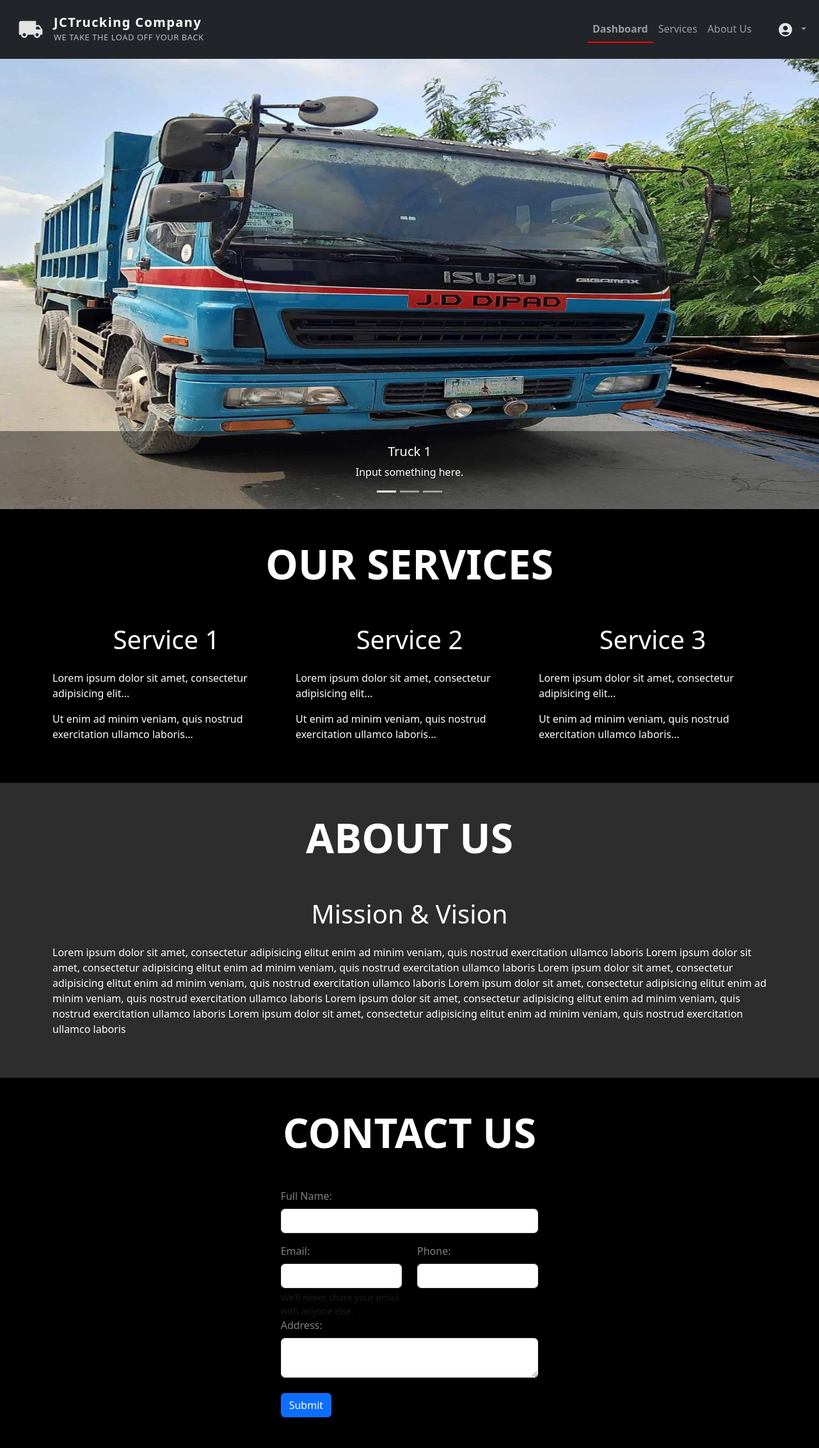
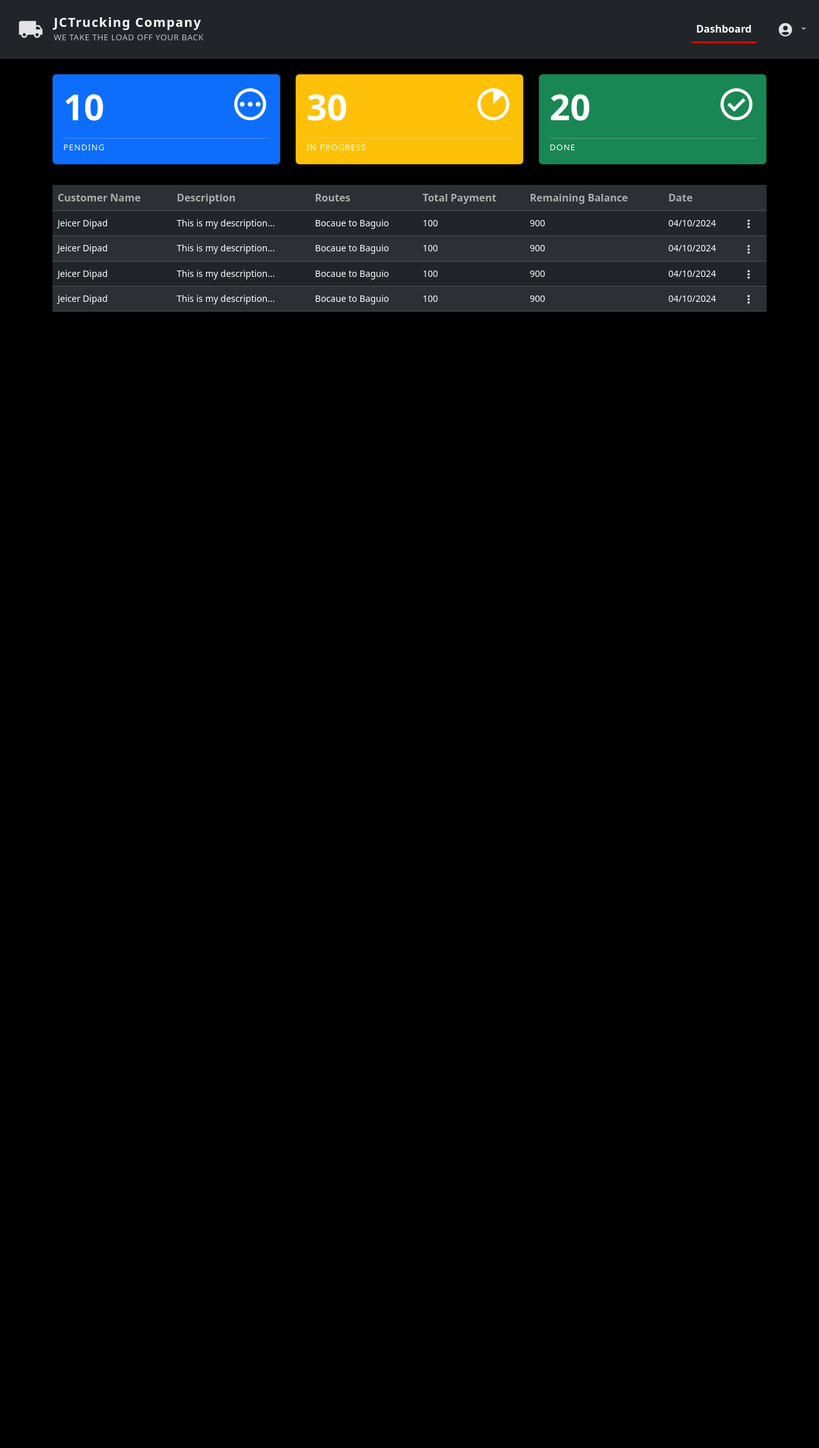
Before and after one commit to abad123-cmd/SAD2, a Flask app: template templates/usersdashboard.html in a window 1280 px wide. Shown: the whole page at 64% size. After the commit the page ends 487 px from the top, so only its background shows below. Run offline with Flask 3, Linux system fonts and the light colour scheme; the template is opened without the code that fills it, so the values that code supplies are empty.

Commit message:
update dashboard

```diff
--- a/templates/styles/globalStyle.css
+++ b/templates/styles/globalStyle.css
@@ -30,6 +30,12 @@
     .carouselImg {
         height: 88vh;
     }
+
+    .chartLogo {
+        height: 60px;
+        width: 60px;
+        float: right;
+    }
 }
 
 /* TABLET VIEW */
@@ -57,6 +63,13 @@
 
     .carouselImg {
         height: 70vw;
+    }
+
+
+    .chartLogo {
+        height: 50px;
+        width: 50px;
+        float: right;
     }
 }
 
@@ -86,6 +99,13 @@
     .carouselImg {
         height: 50vh;
     }
+
+
+    .chartLogo {
+        height: 50px;
+        width: 50px;
+        float: right;
+    }
 }
 
 nav {
@@ -95,6 +115,14 @@
 body {
     background-color: #000000;
     color: #ffffff;
+}
+
+th {
+    color: #acacac !important;
+}
+
+td {
+    font-size: 14px;
 }
 
 .dropdown-menu.show {
@@ -129,3 +157,13 @@
 .form-label {
     color: gray;
 }
+
+.card-body {
+    color: #ffffff;
+}
+
+.card-text {
+    letter-spacing: 1px;
+    font-size: 13px;
+    text-transform: uppercase;
+}
--- a/templates/usersdashboard.html
+++ b/templates/usersdashboard.html
@@ -9,73 +9,8 @@
         <script src="https://cdn.jsdelivr.net/npm/bootstrap@5.3.3/dist/js/bootstrap.bundle.min.js"></script>
 
         <link rel="stylesheet" href="./styles/globalStyle.css">
-
-        <script>
-            function showSection(section) {
-                document.querySelectorAll(".section").forEach(sec => sec.classList.remove("active-section"));
-                document.querySelector("." + section).classList.add("active-section");
-            }
-
-            function updateTruckImage(selectedTruck) {
-                var checkboxes = document.querySelectorAll(".trucks-section input[type='checkbox']");
-                var truckImage = document.getElementById("truck-image");
-
-                checkboxes.forEach(checkbox => {
-                    if (checkbox !== selectedTruck) {
-                        checkbox.checked = false;
-                    }
-                });
-
-                if (selectedTruck.value === "truck2") {
-                    truckImage.src = "../static/truck2.png";
-                } else if (selectedTruck.value === "truck3") {
-                    truckImage.src = "../static/truck3.png";
-                } else {
-                    truckImage.src = "../static/truck1.png";
-                }
-            }
-
-            var getCurrentTheme = ""
-
-            function updateTheme() {
-                getCurrentTheme = localStorage.getItem("theme")
-                localStorage.setItem("theme", !getCurrentTheme ? 'light' : getCurrentTheme == 'dark' ? 'light' : 'dark')
-            }
-        </script>
-
-
     </head>
     <body>
-        <!-- <nav class="navbar">
-            <div class="logo-container">
-                <img src="../static/trucknew123.png" alt="Truck Logo">
-                <div>
-                    <div class="company-name">JCTrucking Company</div>
-                    <div class="tagline">WE TAKE THE LOAD OFF YOUR BACK</div>
-                </div>
-            </div>
-            <ul class="nav-links">
-                <li><a href="#" onclick="showSection('home')" class="active">HOME</a></li>
-                <li><a href="#" onclick="showSection('about')">ABOUT</a></li>
-                <li><a href="#" onclick="showSection('trucks-section')">TRUCKS</a></li>
-                <li><a href="#" onclick="showSection('services')">SERVICES</a></li>
-                <li><a href="#" onclick="showSection('contact')">CONTACT US</a></li>
-                <li><a href="{{ url_for('logout') }}">LOGOUT</a></li>
-            </ul>
-        </nav> -->
-
-        <!-- <nav class="navbar navbar-expand-lg bg-dark text-white">
-            <img src="../static/logo.svg" alt="logo" width="40" height="40" class="mx-3">
-            <span>
-                <h1 class="fw-bold fs-5 mb-0 logo_title">
-                    JCTrucking Company
-                </h1>
-                <div class="fw-lighter logo_subtitle">
-                    WE TAKE THE LOAD OFF YOUR BACK
-                </div>
-            </span>
-        </nav> -->
-
         <nav class="navbar navbar-expand-lg navbar-dark bg-dark">
             <div class="container-fluid">
                <div class="navbar navbar-expand-lg">
@@ -101,12 +36,7 @@
                     <li class="nav-item currentPage">
                         <a class="nav-link" href="#dashboard">Dashboard</a>
                     </li>
-                    <li class="nav-item onHover">
-                        <a class="nav-link" href="#services">Services</a>
-                    </li>
-                    <li class="nav-item onHover">
-                        <a class="nav-link" href="#aboutUs">About Us</a>
-                    </li>
+
                     <li class="nav-item dropdown d-none d-lg-block">
                         <a class="nav-link dropdown-toggle" data-bs-toggle="dropdown" href="#" role="button" aria-expanded="false">
                             <img src="../static/logo/account_circle.svg" alt="logo" width="25" height="25" class="mx-1 ms-4">
@@ -133,132 +63,148 @@
             </div>
         </nav>
         <div data-bs-spy="scroll" data-bs-target="#navbar-example2" data-bs-offset="0" class="scrollspy-example" tabindex="0">
-            <div id="dashboard">
-                <div id="carouselExampleCaptions" class="carousel slide" data-bs-ride="carousel">
-                    <div class="carousel-indicators">
-                      <button type="button" data-bs-target="#carouselExampleCaptions" data-bs-slide-to="0" class="active" aria-current="true" aria-label="Slide 1"></button>
-                      <button type="button" data-bs-target="#carouselExampleCaptions" data-bs-slide-to="1" aria-label="Slide 2"></button>
-                      <button type="button" data-bs-target="#carouselExampleCaptions" data-bs-slide-to="2" aria-label="Slide 3"></button>
-                    </div>
-                    <div class="carousel-inner">
-                      <div class="carousel-item active">
-                        <img src="../static/truck1.png" class="d-block w-100 carouselImg" alt="truck1">
-                        <div class="carousel-caption d-block">
-                          <h5>Truck 1</h5>
-                          <p>Input something here.</p>
-                        </div>
-                      </div>
-                      <div class="carousel-item">
-                        <img src="../static/truck2.png" class="d-block w-100 carouselImg" alt="truck2">
-                        <div class="carousel-caption d-block">
-                          <h5>Truck 2</h5>
-                          <p>Input something here.</p>
-                        </div>
-                      </div>
-                      <div class="carousel-item">
-                        <img src="../static/truck3.png" class="d-block w-100 carouselImg" alt="truck3">
-                        <div class="carousel-caption d-block">
-                          <h5>Truck 3</h5>
-                          <p>Input something here.</p>
-                        </div>
-                      </div>
-                    </div>
-                    <button class="carousel-control-prev" type="button" data-bs-target="#carouselExampleCaptions" data-bs-slide="prev">
-                      <span class="carousel-control-prev-icon" aria-hidden="true"></span>
-                      <span class="visually-hidden">Previous</span>
-                    </button>
-                    <button class="carousel-control-next" type="button" data-bs-target="#carouselExampleCaptions" data-bs-slide="next">
-                      <span class="carousel-control-next-icon" aria-hidden="true"></span>
-                      <span class="visually-hidden">Next</span>
-                    </button>
-                </div>
-            </div>
-
-            <div id="services">
-                <div class="container py-5">
-                    <div class="row">
-                        <div class="col-sm-12 text-center mb-5">
-                            <h2 class="display-3 fw-bold">OUR SERVICES</h2>
-                        </div>
-
-                        <div class="col-sm-4">
-                            <h3 class="text-center mb-4 display-6">Service 1</h3>
-                            <p>Lorem ipsum dolor sit amet, consectetur adipisicing elit...</p>
-                            <p>Ut enim ad minim veniam, quis nostrud exercitation ullamco laboris...</p>
-                        </div>
-
-                        <div class="col-sm-4">
-                            <h3 class="text-center mb-4 display-6">Service 2</h3>
-                            <p>Lorem ipsum dolor sit amet, consectetur adipisicing elit...</p>
-                            <p>Ut enim ad minim veniam, quis nostrud exercitation ullamco laboris...</p>
-                        </div>
-
-                        <div class="col-sm-4">
-                            <h3 class="text-center mb-4 display-6">Service 3</h3>
-                            <p>Lorem ipsum dolor sit amet, consectetur adipisicing elit...</p>
-                            <p>Ut enim ad minim veniam, quis nostrud exercitation ullamco laboris...</p>
+            <div id="dashboard" class="container pt-4">
+                <div class="row">
+                    <div class="col-sm-12 col-md-4 mb-2">
+                        <div class="card bg-primary">
+                            <div class="card-body">
+                                <h5 class="card-title display-4 fw-bold">
+                                    10
+                                    <img src="../static/logo/pending.svg" alt="logo" class="chartLogo">
+                                </h5>
+                                <hr class="mb-1">
+                                <p class="card-text fw-light text-white">Pending</p>
+                            </div>
                         </div>
                     </div>
-                </div>
-            </div>
-
-            <div id="aboutUs" class="bgAlternative">
-                <div class="container py-5">
-                    <div class="row">
-                        <div class="col-sm-12 text-center mb-5">
-                            <h2 class="display-3 fw-bold">ABOUT US</h2>
+                    <div class="col-sm-12 col-md-4 mb-2">
+                        <div class="card bg-warning">
+                            <div class="card-body">
+                                <h5 class="card-title display-4 fw-bold">
+                                    30
+                                    <img src="../static/logo/progress.svg" alt="logo" class="chartLogo">
+                                </h5>
+                                <hr class="mb-1">
+                                <p class="card-text fw-light text-white">In Progress</p>
+                            </div>
                         </div>
-
-                        <div class="col-sm-12">
-                            <h3 class="text-center mb-4 display-6">Mission & Vision</h3>
-                            <p>
-                                Lorem ipsum dolor sit amet, consectetur adipisicing elitut enim ad minim veniam, quis nostrud exercitation ullamco laboris
-                                Lorem ipsum dolor sit amet, consectetur adipisicing elitut enim ad minim veniam, quis nostrud exercitation ullamco laboris
-                                Lorem ipsum dolor sit amet, consectetur adipisicing elitut enim ad minim veniam, quis nostrud exercitation ullamco laboris
-                                Lorem ipsum dolor sit amet, consectetur adipisicing elitut enim ad minim veniam, quis nostrud exercitation ullamco laboris
-                                Lorem ipsum dolor sit amet, consectetur adipisicing elitut enim ad minim veniam, quis nostrud exercitation ullamco laboris
-                                Lorem ipsum dolor sit amet, consectetur adipisicing elitut enim ad minim veniam, quis nostrud exercitation ullamco laboris
-                            </p>
+                    </div>
+                    <div class="col-sm-12 col-md-4 mb-2">
+                        <div class="card bg-success">
+                            <div class="card-body">
+                                <h5 class="card-title display-4 fw-bold">
+                                    20
+                                    <img src="../static/logo/done.svg" alt="logo" class="chartLogo">
+                                </h5>
+                                <hr class="mb-1">
+                                <p class="card-text fw-light text-white">Done</p>
+                            </div>
                         </div>
                     </div>
                 </div>
 
-            </div>
+                <div class="table-responsive mt-4">
 
-            <div id="contactUs">
-                <div class="container py-5 col-sm-12 col-lg-4">
-                    <div class="col-sm-12 text-center mb-5">
-                        <h2 class="display-3 fw-bold">CONTACT US</h2>
-                    </div>
+                    <!-- <button class="btn btn-primary float-end mb-3">
+                        Add
+                    </button> -->
 
-                    <form class="mx-auto">
-                        <div class="row">
-                            <div class="col-sm-12 mb-3">
-                                <label for="firstName" class="form-label">Full Name:</label>
-                                <input class="form-control" id="fullName">
-                            </div>
+                    <table class="table table-striped table-dark table-hover">
+                        <tr>
+                            <th>Customer Name</th>
+                            <th>Description</th>
+                            <th>Routes</th>
+                            <th>Total Payment</th>
+                            <th>Remaining Balance</th>
+                            <th>Date</th>
+                            <th></th>
+                        </tr>
 
-                            <div class="col-sm-6">
-                                <label for="emailAddress" class="form-label">Email:</label>
-                                <input type="email" class="form-control" id="emailAddress" aria-describedby="emailHelp">
-                                <div id="emailHelp" class="form-text">We'll never share your email with anyone else.</div>
-                            </div>
+                        <tr class="text-truncate">
+                            <td>Jeicer Dipad</td>
+                            <td>This is my description...</td>
+                            <td>Bocaue to Baguio</td>
+                            <td>100</td>
+                            <td>900</td>
+                            <td>04/10/2024</td>
+                            <td>
+                                <div class="nav-item dropdown d-lg-block">
+                                    <button class="btn bg-transparent p-0 nav-link" data-bs-toggle="dropdown">
+                                        <img src="../static/logo/more_vert.svg" alt="logo" height="20" width="20">
+                                    </button>
 
-                            <div class="col-sm-6">
-                                <label for="phoneNumber" class="form-label">Phone:</label>
-                                <input type="number" class="form-control" id="phoneNumber" aria-describedby="emailHelp">
-                            </div>
+                                    <ul class="dropdown-menu">
+                                        <li><a class="dropdown-item onHoverDropdown" href="#">Make Action</a></li>
+                                        <li><a class="dropdown-item onHoverDropdown" href="#">Disapprove</a></li>
+                                    </ul>
+                                </div>
+                            </td>
+                        </tr>
 
-                            <div class="col-sm-12 mb-4">
-                                <label for="firstName" class="form-label">Address:</label>
-                                <textarea class="form-control"></textarea>
-                            </div>
-                        </div>
+                        <tr class="text-truncate">
+                            <td>Jeicer Dipad</td>
+                            <td>This is my description...</td>
+                            <td>Bocaue to Baguio</td>
+                            <td>100</td>
+                            <td>900</td>
+                            <td>04/10/2024</td>
+                            <td>
+                                <div class="nav-item dropdown d-lg-block">
+                                    <button class="btn bg-transparent p-0 nav-link" data-bs-toggle="dropdown">
+                                        <img src="../static/logo/more_vert.svg" alt="logo" height="20" width="20">
+                                    </button>
 
-                        <div>
-                            <button type="submit" class="btn btn-primary">Submit</button>
-                        </div>
-                    </form>
+                                    <ul class="dropdown-menu">
+                                        <li><a class="dropdown-item onHoverDropdown" href="#">Make Action</a></li>
+                                        <li><a class="dropdown-item onHoverDropdown" href="#">Disapprove</a></li>
+                                    </ul>
+                                </div>
+                            </td>
+                        </tr>
+
+                        <tr>
+                            <td>Jeicer Dipad</td>
+                            <td>This is my description...</td>
+                            <td>Bocaue to Baguio</td>
+                            <td>100</td>
+                            <td>900</td>
+                            <td>04/10/2024</td>
+                            <td>
+                                <div class="nav-item dropdown d-lg-block">
+                                    <button class="btn bg-transparent p-0 nav-link" data-bs-toggle="dropdown">
+                                        <img src="../static/logo/more_vert.svg" alt="logo" height="20" width="20">
+                                    </button>
+
+                                    <ul class="dropdown-menu">
+                                        <li><a class="dropdown-item onHoverDropdown" href="#">Make Action</a></li>
+                                        <li><a class="dropdown-item onHoverDropdown" href="#">Disapprove</a></li>
+                                    </ul>
+                                </div>
+                            </td>
+                        </tr>
+
+                        <tr class="text-truncate">
+                            <td>Jeicer Dipad</td>
+                            <td>This is my description...</td>
+                            <td>Bocaue to Baguio</td>
+                            <td>100</td>
+                            <td>900</td>
+                            <td>04/10/2024</td>
+                            <td>
+                                <div class="nav-item dropdown d-lg-block">
+                                    <button class="btn bg-transparent p-0 nav-link" data-bs-toggle="dropdown">
+                                        <img src="../static/logo/more_vert.svg" alt="logo" height="20" width="20">
+                                    </button>
+
+                                    <ul class="dropdown-menu">
+                                        <li><a class="dropdown-item onHoverDropdown" href="#">Make Action</a></li>
+                                        <li><a class="dropdown-item onHoverDropdown" href="#">Disapprove</a></li>
+                                    </ul>
+                                </div>
+                            </td>
+                        </tr>
+                    </table>
+
                 </div>
             </div>
         </div>
```
Also changed, not shown: static/logo/done.svg (added), static/logo/more_vert.svg (added), static/logo/pending.svg (added), static/logo/progress.svg (added).
